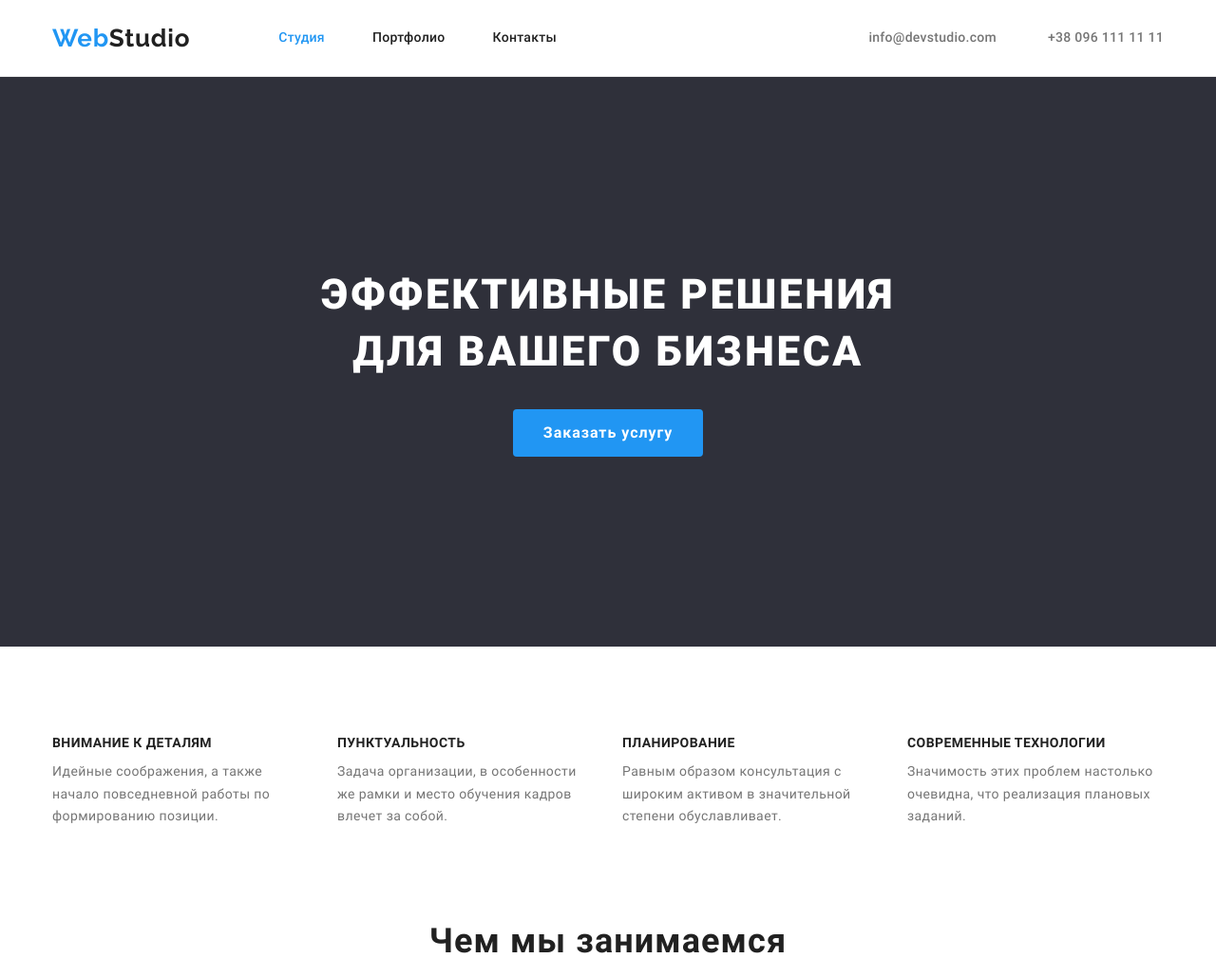
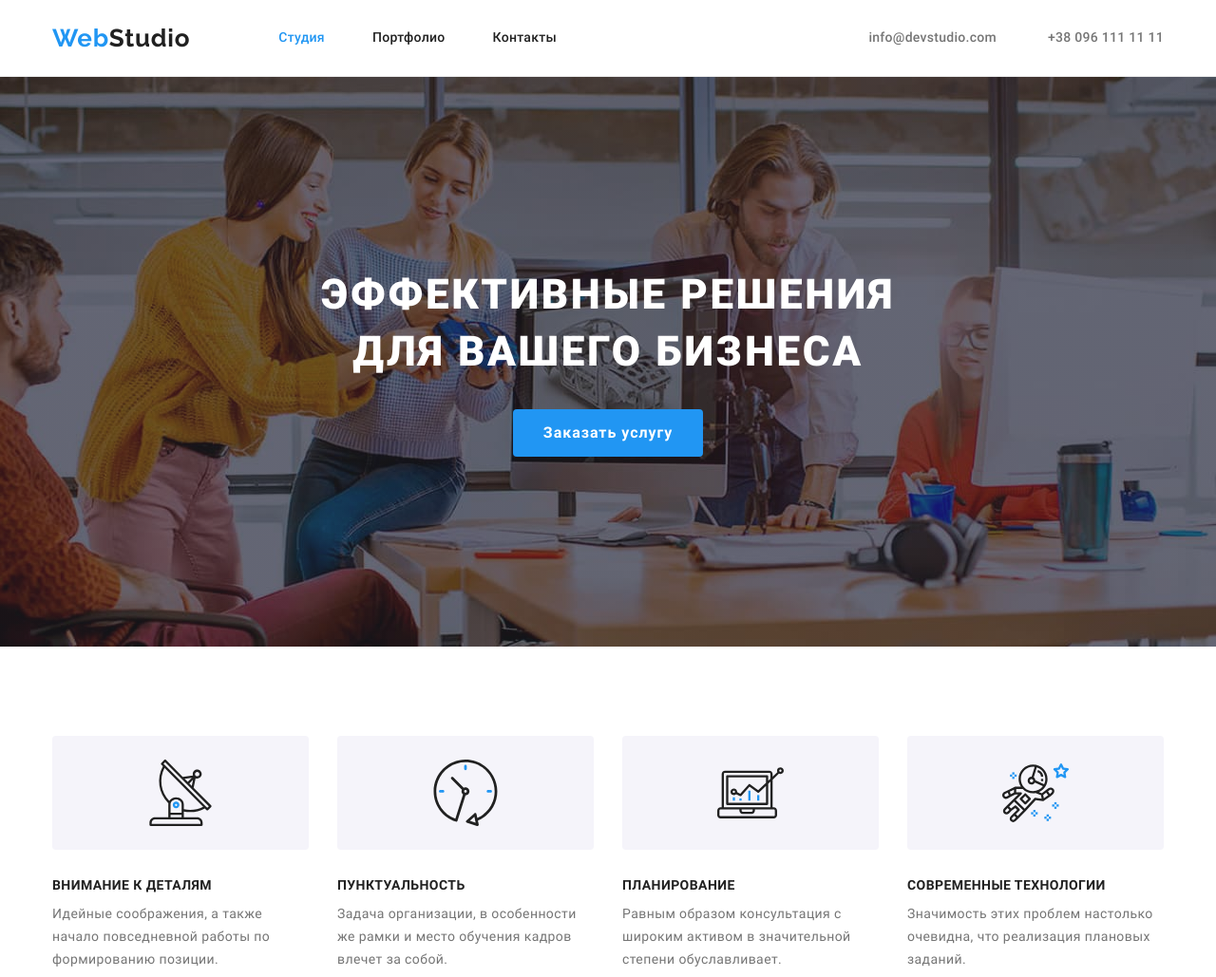
Before and after one commit to yevhen-cherniuk/goit-markup-hw-04, a plain HTML site: page index.html in a window 1280 px wide. Shown: the top 1029 px of the page at 95% size. Drawn offline with nearby package versions, Linux system fonts and the light colour scheme.

Commit message:
overlay hero + features icons

```diff
--- a/css/styles.css
+++ b/css/styles.css
@@ -188,6 +188,22 @@ ul {
   text-align: center;
   background-color: var(--dark-bg);
 }
+/* Фон  секции Герой*/
+.overlay {
+  max-width: 1600px;
+  height: 600px;
+  margin-left: auto;
+  margin-right: auto;
+  background-image: linear-gradient(
+      to right,
+      rgba(47, 48, 58, 0.4),
+      rgba(47, 48, 58, 0.4)
+    ),
+    url(/img/img_hero.jpg);
+  background-repeat: no-repeat;
+  background-position: center;
+  background-size: cover;
+}
 .hero-title {
   margin-bottom: 30px;
   font-family: Roboto, sans-serif;
@@ -245,6 +261,29 @@ ul {
 .menu-features .list-item {
   width: calc((100% - 90px) / 4);
 }
+.menu-features .list-item::before {
+  content: '';
+  display: block;
+  height: 120px;
+  margin-bottom: 30px;
+  background-color: var(--creamy);
+  background-repeat: no-repeat;
+  background-position: center;
+  border-radius: 4px;
+}
+.icon-antenna::before {
+  background-image: url(/img/antenna.svg);
+}
+.icon-clock::before {
+  background-image: url(/img/clock.svg);
+}
+.icon-diagram::before {
+  background-image: url(/img/diagram.svg);
+}
+.icon-astronaut::before {
+  background-image: url(/img/astronaut.svg);
+}
+
 .menu-features .title {
   margin-bottom: 10px;
 }
@@ -265,6 +304,7 @@ ul {
 .list-item {
   list-style: none;
 }
+
 .section-title {
   font-family: Roboto, sans-serif;
   font-weight: 700;
--- a/index.html
+++ b/index.html
@@ -44,7 +44,7 @@
     </header>
 
     <main>
-      <section class="hero">
+      <section class="hero overlay">
         <h1 class="hero-title">
           ЭФФЕКТИВНЫЕ РЕШЕНИЯ <br />
           ДЛЯ ВАШЕГО БИЗНЕСА
@@ -56,28 +56,28 @@
         <div class="conteiner">
           <h2 class="visually-hidden">Наши преимущества</h2>
           <ul class="menu-features">
-            <li class="list-item">
+            <li class="list-item icon-antenna">
               <h3 class="title">ВНИМАНИЕ К ДЕТАЛЯМ</h3>
               <p class="text">
                 Идейные соображения, а также начало повседневной работы по
                 формированию позиции.
               </p>
             </li>
-            <li class="list-item">
+            <li class="list-item icon-clock">
               <h3 class="title">ПУНКТУАЛЬНОСТЬ</h3>
               <p class="text">
                 Задача организации, в особенности же рамки и место обучения
                 кадров влечет за собой.
               </p>
             </li>
-            <li class="list-item">
+            <li class="list-item icon-diagram">
               <h3 class="title">ПЛАНИРОВАНИЕ</h3>
               <p class="text">
                 Равным образом консультация с широким активом в значительной
                 степени обуславливает.
               </p>
             </li>
-            <li class="list-item">
+            <li class="list-item icon-astronaut">
               <h3 class="title">СОВРЕМЕННЫЕ ТЕХНОЛОГИИ</h3>
               <p class="text">
                 Значимость этих проблем настолько очевидна, что реализация
```
Also changed, not shown: img/antenna.svg (added), img/astronaut.svg (added), img/clock.svg (added), img/diagram.svg (added), img/img_hero.jpg (added).
